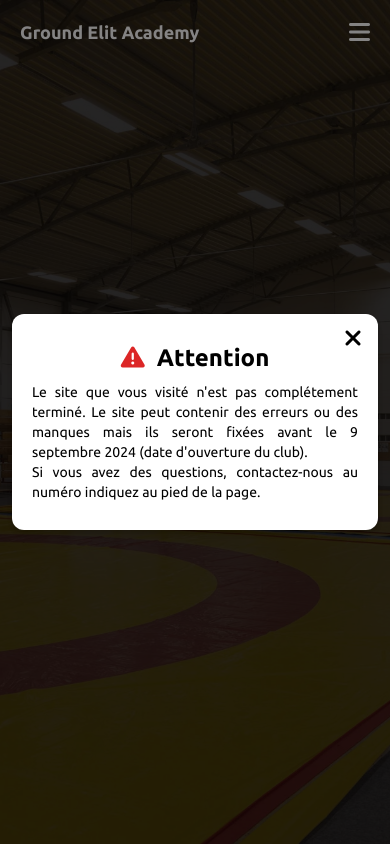
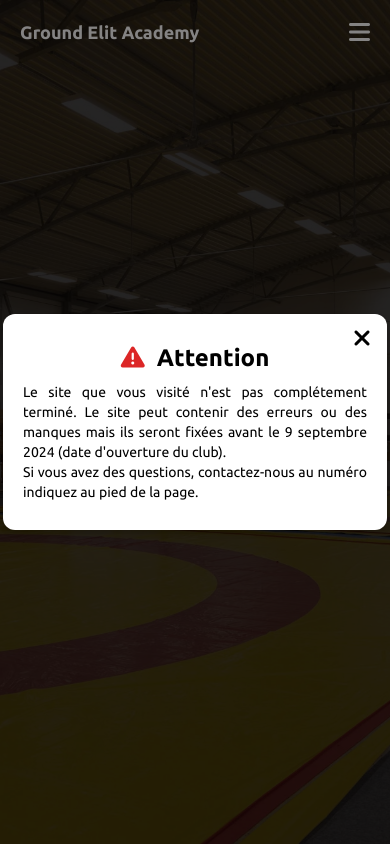
Before and after one commit to ProveTheOpposite/ground-elit-academy, a React (Vite) app: page / in a window 390 px wide. Shown: the top 844 px of the page. Built offline with nearby package versions, Linux system fonts and the light colour scheme; a web font is replaced by a local one.

Commit message:
Fix close modal

```diff
--- a/src/assets/styles/index.css
+++ b/src/assets/styles/index.css
@@ -7,12 +7,14 @@
     /* font-family: "Caudex", serif; */
     background-color: #eee;
     font-family: "Ubuntu", sans-serif;
+    /* pour le scrollbar sur Firefox */
+    scrollbar-width: 9px;
+    scrollbar-color: red;
   }
 
   .specially {
     font-family: "Tinos", serif;
   }
-
   /* Pour le composant Modal */
   .bg-modal {
     background-color: rgba(77, 61, 61, 0.5);
@@ -23,6 +25,7 @@
     background-color: rgba(10, 9, 9, 0.5);
   }
 
+  /* Enlevé le scroll lorsqu'une popup s'ouvre */
   .overflow-hidden {
     overflow: hidden;
   }
@@ -70,4 +73,23 @@
   .registration-content-flex-grow {
     flex-grow: 1.5;
   }
+
+  /* scroll bar sur Chrome et Safari */
+  ::-webkit-scrollbar {
+    width: 9px;
+    background-color: #111;
+  }
+
+  ::-webkit-scrollbar-thumb {
+    background-color: #444;
+    border-radius: 5px;
+  }
+
+  ::-webkit-scrollbar-thumb:hover {
+    background-color: #555;
+  }
+
+  ::-webkit-scrollbar-thumb:active {
+    background-color: rgb(58, 61, 58);
+  }
 }
--- a/src/components/App/index.jsx
+++ b/src/components/App/index.jsx
@@ -24,7 +24,7 @@ function App() {
   // State pour savoir si la modal de changement de langue est ouverte
   const [isChangeLanguageModalOpen, setChangeLanguageModalOpen] =
     useState(false);
-  const [isOpenWarningModal, setIsOpenWarningModal] = useState(true);
+  const [isWarningModalOpen, setIsWarningModalOpen] = useState(true);
   // setter permettant de le définir à true pour pouvoir changer l'UI en conséquence
   //   const setIsRegistered = useSetRecoilState(isRegisteredState);
   // setter qui sera réutilisé pour pouvoir faire une requete sur ce user en question
@@ -62,12 +62,20 @@ function App() {
 
   return (
     <div className="flex min-h-screen flex-col">
-      {isOpenWarningModal && (
-        <WarningSite setIsOpenWarningModal={setIsOpenWarningModal} />
+      {isWarningModalOpen && (
+        <Modal
+          onClick={() => setIsWarningModalOpen(false)}
+          className="bg-modal-warning"
+        >
+          <WarningSite setIsWarningModalOpen={setIsWarningModalOpen} />
+        </Modal>
       )}
       <Header openChangeLanguageModal={handleClickOpenChangeLanguageModal} />
       {isChangeLanguageModalOpen && (
-        <Modal>
+        <Modal
+          onClick={() => setChangeLanguageModalOpen(false)}
+          className="bg-modal"
+        >
           <ChangeLanguage closeModal={setChangeLanguageModalOpen} />
         </Modal>
       )}
--- a/src/components/Footer/index.jsx
+++ b/src/components/Footer/index.jsx
@@ -21,6 +21,8 @@ const Footer = () => {
           <span className="text-sm md:text-base">
             &copy; 2024 Ground Elit Academy - GEA Nice
           </span>
+
+          <span className="specially text-sm md:text-base">1.0.2</span>
         </div>
 
         {/* links */}
@@ -30,7 +32,7 @@ const Footer = () => {
           </h4>
 
           <span className="mb-2 text-sm md:text-base">
-            <i className="fa-solid fa-hashtag mr-3"></i>
+            <i className="fa-brands fa-instagram mr-3"></i>
             <a href="#" className="hover:underline">
               {/* <i className="fa-brands fa-instagram t cursor-pointer transition-all hover:scale-110 hover:text-red-500"></i> */}
               Instagram
--- a/src/components/Header/ChangeLanguage/index.jsx
+++ b/src/components/Header/ChangeLanguage/index.jsx
@@ -1,4 +1,5 @@
 // hook
+import { useEffect } from "react";
 import { useRecoilState } from "recoil";
 // atom
 import { languageState } from "src/recoil";
@@ -17,8 +18,21 @@ const ChangeLanguage = ({ closeModal }) => {
     closeModal(false);
   };
 
+  useEffect(() => {
+    // Bloque le scroll quand le modal est monté
+    document.body.classList.add("overflow-hidden");
+
+    // Nettoyage: Débloque le scroll quand le modal est démonté
+    return () => {
+      document.body.classList.remove("overflow-hidden");
+    };
+  }, []);
+
   return (
-    <div className="relative z-50 rounded-lg bg-white px-16 py-12 shadow-2xl">
+    <div
+      onClick={(e) => e.stopPropagation()}
+      className="relative z-50 rounded-lg bg-white px-16 py-12 shadow-2xl"
+    >
       <i
         onClick={() => closeModal(false)}
         className="fa-solid fa-xmark absolute right-4 top-3 flex h-8 w-8 cursor-pointer items-center justify-center rounded-full text-xl transition-colors hover:bg-red-50 hover:text-red-600"
@@ -60,7 +74,7 @@ const ChangeLanguage = ({ closeModal }) => {
               </svg>
             ) : (
               <img
-                className="mr-2 w-7"
+                className="mr-2 h-4 w-6"
                 src={imageUrl.header.englandFlag}
                 alt="British flag"
               />
--- a/src/components/Modal/index.jsx
+++ b/src/components/Modal/index.jsx
@@ -1,9 +1,12 @@
 // prop types
 import PropTypes from "prop-types";
 
-const Modal = ({ children }) => {
+const Modal = ({ children, className, onClick }) => {
   return (
-    <div className="bg-modal fixed left-0 top-0 z-50 flex h-screen w-full items-center justify-center">
+    <div
+      onClick={onClick}
+      className={`${className ? className : ""} fixed left-0 top-0 z-50 flex h-screen w-full items-center justify-center`}
+    >
       {children}
     </div>
   );
@@ -12,6 +15,8 @@ const Modal = ({ children }) => {
 // Props validation
 Modal.propTypes = {
   children: PropTypes.node.isRequired,
+  className: PropTypes.string,
+  onClick: PropTypes.func.isRequired,
 };
 
 export default Modal;
--- a/src/components/WarningSite/index.jsx
+++ b/src/components/WarningSite/index.jsx
@@ -4,7 +4,7 @@ import { useRecoilValue } from "recoil";
 import translations from "src/language/translations";
 import { languageState } from "src/recoil";
 
-const WarningSite = ({ setIsOpenWarningModal }) => {
+const WarningSite = ({ setIsWarningModalOpen }) => {
   const language = useRecoilValue(languageState);
 
   useEffect(() => {
@@ -19,12 +19,11 @@ const WarningSite = ({ setIsOpenWarningModal }) => {
 
   return (
     <div
-      onClick={() => setIsOpenWarningModal(false)}
-      className="bg-modal-warning fixed right-0 top-0 z-50 flex h-screen w-full items-center justify-center px-3"
+      onClick={(e) => e.stopPropagation()}
+      className="relative w-96 rounded-xl bg-white px-5 py-7 shadow-md"
     >
-      <div className="relative w-96 rounded-xl bg-white px-5 py-7 shadow-md">
       <i
-          onClick={() => setIsOpenWarningModal(false)}
+        onClick={() => setIsWarningModalOpen(false)}
         className="fa-solid fa-xmark absolute right-4 top-2 cursor-pointer text-2xl"
       ></i>
 
@@ -39,12 +38,11 @@ const WarningSite = ({ setIsOpenWarningModal }) => {
         {translations[language].warning.secondContent}
       </p>
     </div>
-    </div>
   );
 };
 
 WarningSite.propTypes = {
-  setIsOpenWarningModal: PropTypes.func,
+  setIsWarningModalOpen: PropTypes.func,
 };
 
 export default WarningSite;
--- a/src/pages/Home/components/Banner/index.jsx
+++ b/src/pages/Home/components/Banner/index.jsx
@@ -23,7 +23,7 @@ const Banner = () => {
       <div className="absolute left-0 top-0 h-full w-full bg-black bg-opacity-75"></div>
 
       <div className="z-10 text-center md:w-[650px] xl:w-[850px]">
-        <h1 className="mb-10 text-3xl font-bold leading-tight text-white lg:leading-snug xl:text-4xl xl:leading-tight 2xl:text-5xl">
+        <h1 className="mb-10 text-3xl font-bold leading-tight text-white lg:leading-snug xl:text-4xl xl:leading-tight 2xl:text-5xl 2xl:leading-tight">
           {language === "fr" ? (
             <>
               Votre club de <span className="text-red-600">Lutte</span> et de{" "}
```
Also changed, not shown: src/assets/images/home/entraineur1.jfif (deleted), src/assets/images/home/homme1.jpg (deleted). Lines whose indentation alone changed are shown as unchanged.
